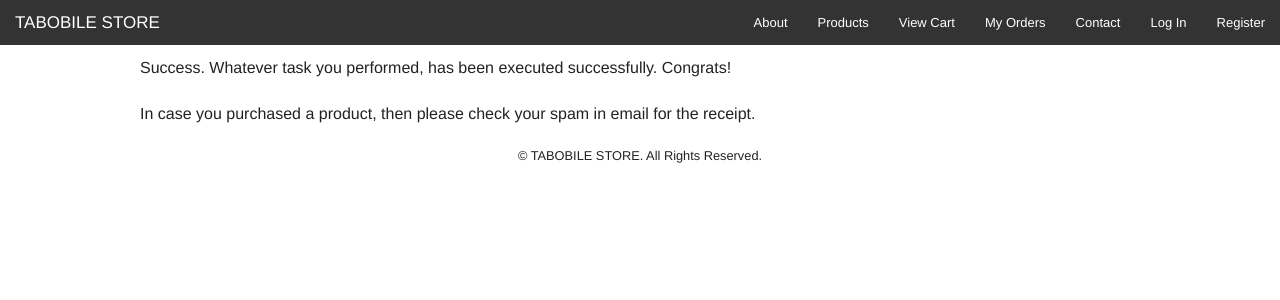
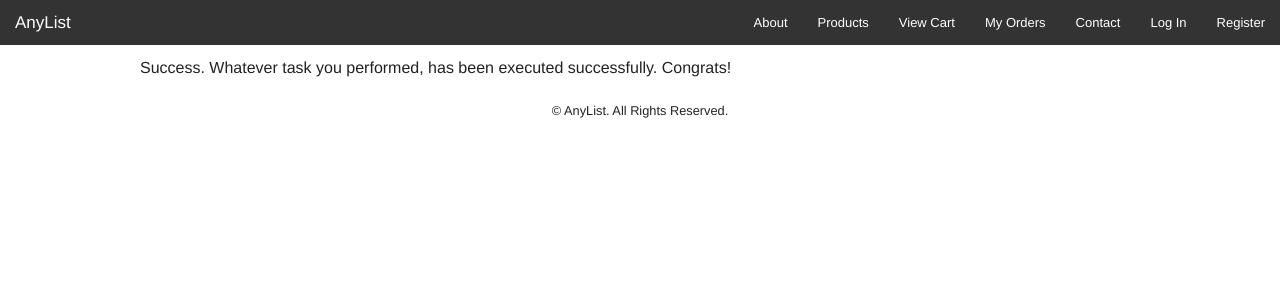
Before and after one commit to tanvi070299/project-devops, a PHP site: page /success.php in a window 1280 px wide. Shown: the top 300 px of the page. Run offline with PHP 8.4, Linux system fonts and the light colour scheme.

Commit message:
Update success.php

```diff
--- a/success.php
+++ b/success.php
@@ -9,7 +9,7 @@ if(session_id() == '' || !isset($_SESSION)){session_start();}
   <head>
     <meta charset="utf-8" />
     <meta name="viewport" content="width=device-width, initial-scale=1.0" />
-    <title>TABOBILE STORE</title>
+    <title>AnyList</title>
     <link rel="stylesheet" href="css/foundation.css" />
     <script src="js/vendor/modernizr.js"></script>
   </head>
@@ -18,7 +18,7 @@ if(session_id() == '' || !isset($_SESSION)){session_start();}
     <nav class="top-bar" data-topbar role="navigation">
       <ul class="title-area">
         <li class="name">
-          <h1><a href="index.php"> TABOBILE STORE</a></h1>
+          <h1><a href="index.php"> AnyList</a></h1>
         </li>
         <li class="toggle-topbar menu-icon"><a href="#"><span></span></a></li>
       </ul>
@@ -51,11 +51,10 @@ if(session_id() == '' || !isset($_SESSION)){session_start();}
     <div class="row" style="margin-top:10px;">
       <div class="small-12">
         <p>Success. Whatever task you performed, has been executed successfully. Congrats!</p>
-        <p>In case you purchased a product, then please check your spam in email for the receipt.</p>
 
 
         <footer style="margin-top:10px;">
-           <p style="text-align:center; font-size:0.8em;">&copy; TABOBILE STORE. All Rights Reserved.</p>
+           <p style="text-align:center; font-size:0.8em;">&copy; AnyList. All Rights Reserved.</p>
         </footer>
 
       </div>
```
